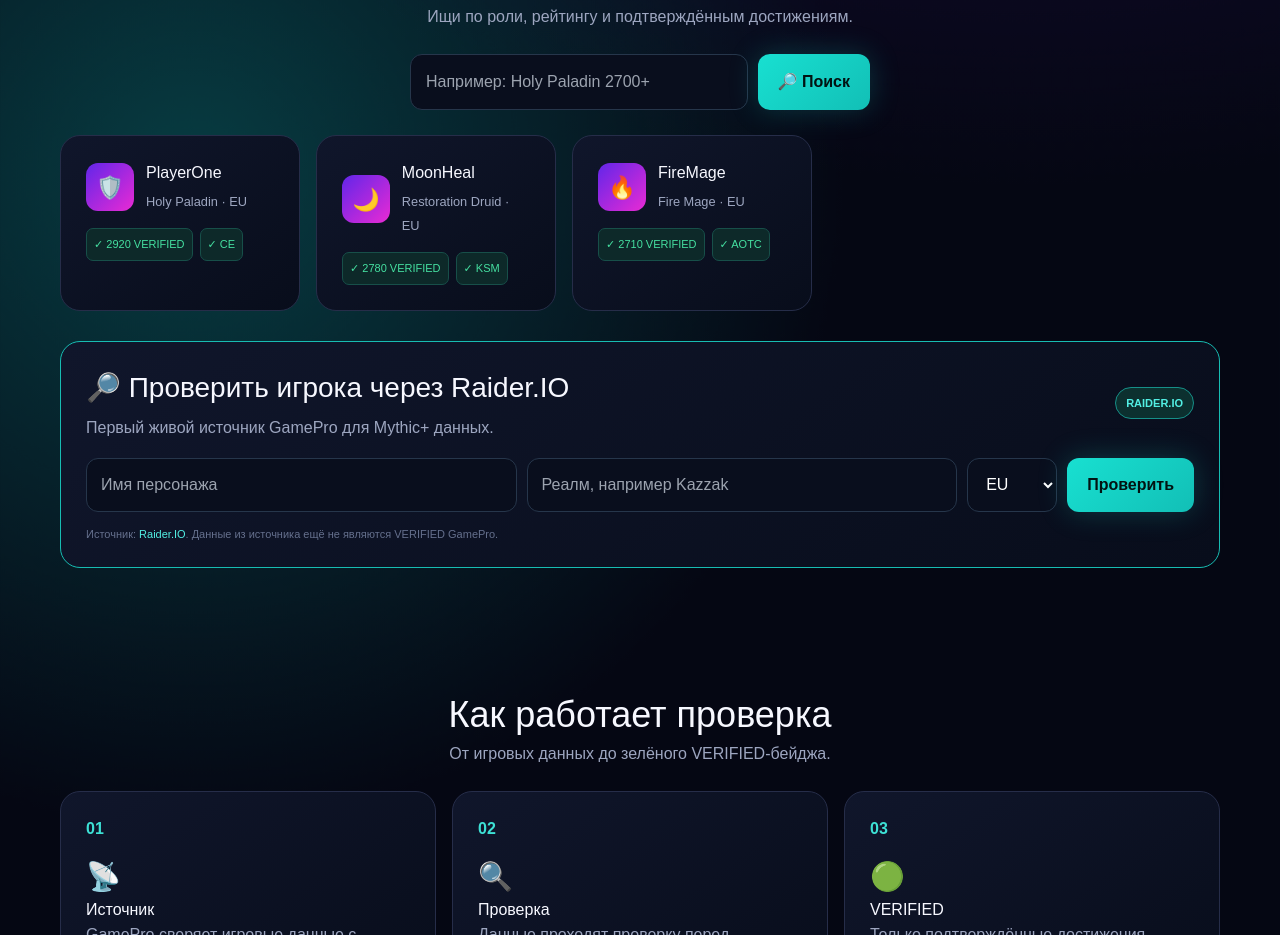
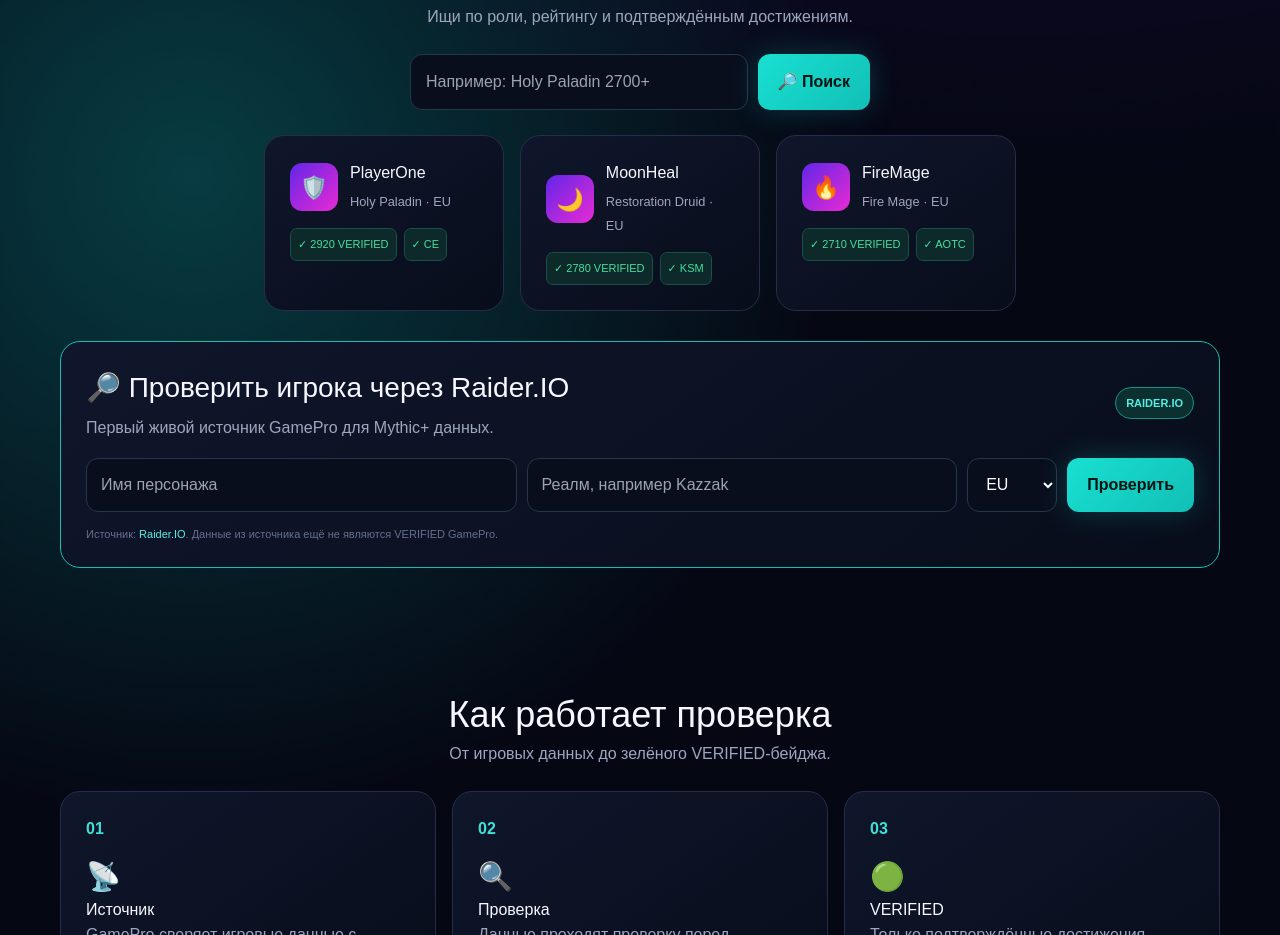
Before and after one commit to vesttrading/gamepro-market, a Next.js app: page / in a window 1280 px wide. Shown: the part 1103-2038 px from the top of the page. Built offline with nearby package versions, Linux system fonts and the light colour scheme; no server answers.

Commit message:
Center player cards in the layout
Changed the justification of player cards from left to center.

```diff
--- a/app/globals.css
+++ b/app/globals.css
@@ -128,7 +128,7 @@ div[style*="justifyContent: \"space-between\""] {
 main section:has(.searchbar) + div,
 main .searchbar + div {
     display: flex !important;
-    justify-content: flex-start !important; /* Прижимает все карточки строго влево */
+    justify-content: center !important; /* Прижимает все карточки строго влево */
     flex-wrap: wrap !important; /* Если игроков много, они аккуратно перенесутся на новую строку */
     gap: 16px !important; /* Устанавливает аккуратное расстояние между карточками */
 }
```
